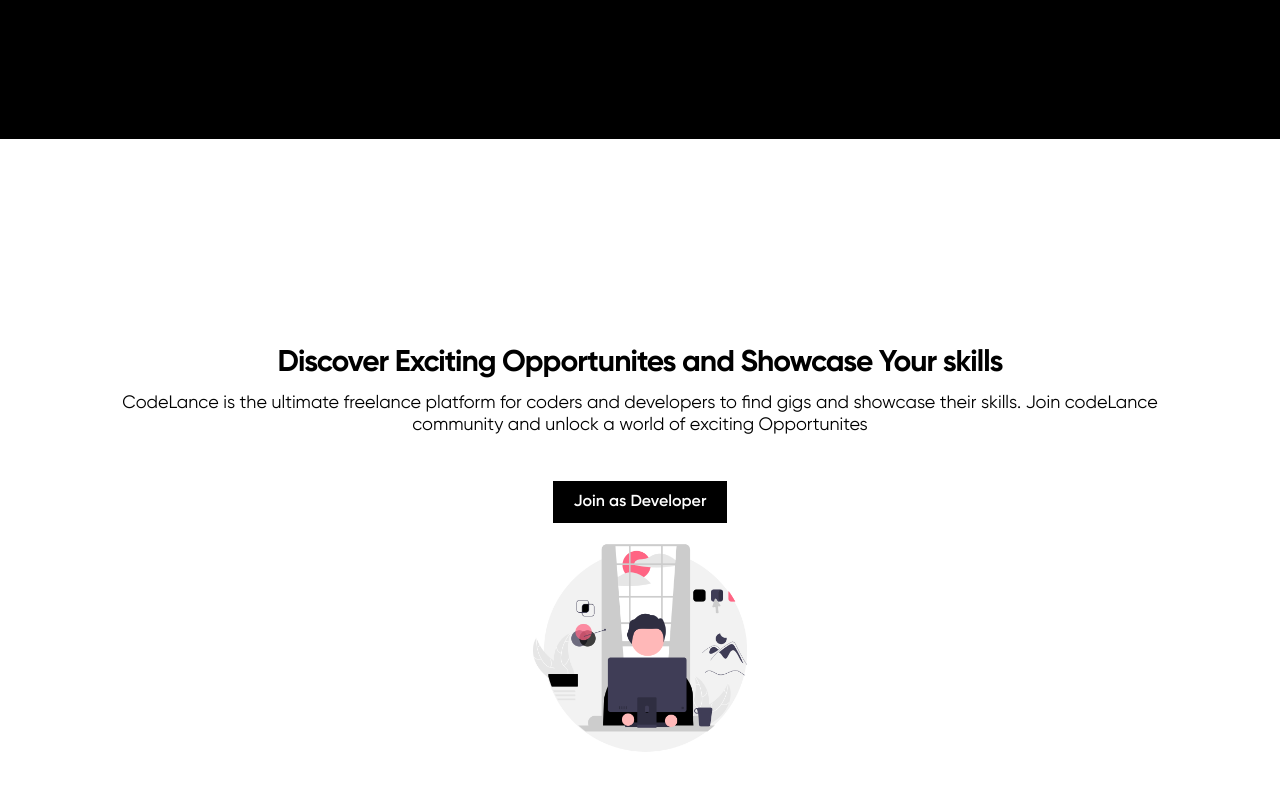
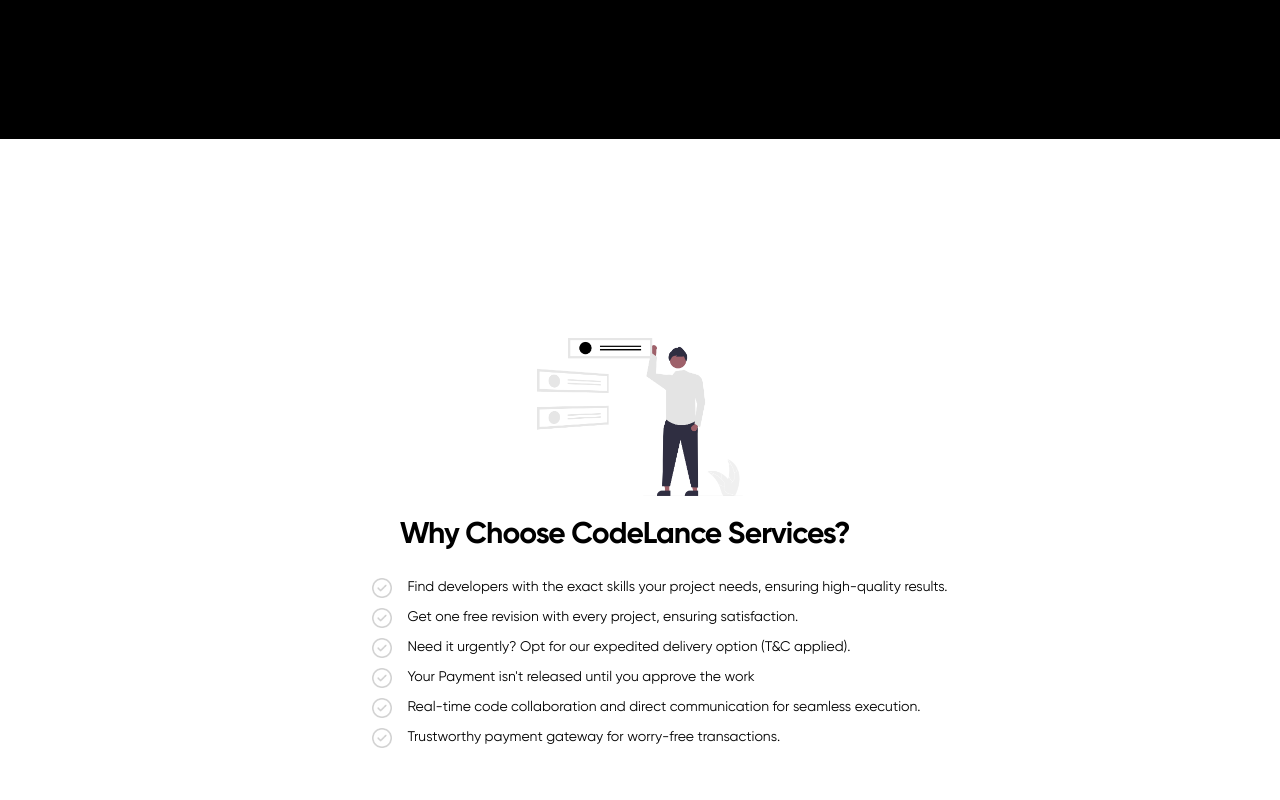
Before and after one commit to Akshatjalan/DevFreelance, a React (Create React App) app in the folder frontend/: page / in a window 1280 px wide. Shown: the part 1460-2260 px from the top of the page. Built offline with nearby package versions, Linux system fonts and the light colour scheme.

Commit message:
added why codelance section

```diff
--- a/frontend/src/pages/Home.js
+++ b/frontend/src/pages/Home.js
@@ -6,6 +6,7 @@
 // import { Link } from "react-router-dom";
 import "../styles/Home.css";
 import freelancerPic from "../assets/undraw_Designer.png";
+import WhyChoosePic from "../assets/undraw_My_answer.png";
 import check from "../assets/check.png";
 
 function Home() {
@@ -35,6 +36,46 @@
         </>
       </div>
 
+      <div className="chooseContainer">
+        <div className="chooseCont">
+          <img className="choosetImg" src={WhyChoosePic} alt="" />
+          <div>
+            <div className="chooseTitle">Why Choose CodeLance Services?</div>
+
+            <div className="chooseDesc">
+              <ul className="points">
+                <li>
+                  <img className="checkIcon" src={check} alt="" /> Find
+                  developers with the exact skills your project needs, ensuring
+                  high-quality results.
+                </li>
+                <li>
+                  <img className="checkIcon" src={check} alt="" /> Get one free
+                  revision with every project, ensuring satisfaction.
+                </li>
+                <li>
+                  <img className="checkIcon" src={check} alt="" /> Need it
+                  urgently? Opt for our expedited delivery option (T&C applied).
+                </li>
+                <li>
+                  <img className="checkIcon" src={check} alt="" /> Your Payment
+                  isn't released until you approve the work
+                </li>
+                <li>
+                  <img className="checkIcon" src={check} alt="" /> Real-time
+                  code collaboration and direct communication for seamless
+                  execution.
+                </li>
+                <li>
+                  <img className="checkIcon" src={check} alt="" />
+                  Trustworthy payment gateway for worry-free transactions.
+                </li>
+              </ul>
+            </div>
+          </div>
+        </div>
+      </div>
+
       <div className="clientContainer">
         <div className="clientCont">
           <div>
@@ -50,33 +91,6 @@
             <button className="clientButtons">Join as Developer</button>
           </div>
           <img className="clientImg" src={freelancerPic} alt="" />
-        </div>
-      </div>
-
-      <div className="clientContainer">
-        <div className="clientCont">
-          <img className="clientImg" src={freelancerPic} alt="" />
-          <div>
-            <div className="clientTitle">Why Choose CodeLance Services?</div>
-
-            <div className="clientDesc">
-              <ul>
-                <li>
-                  <img className="checkIcon" src={check} alt="" /> CodeLance
-                  provides 1 free Revision for every gig you ordered
-                </li>
-                <li>
-                  <img className="checkIcon" src={check} alt="" /> Urgent
-                  Delivery option, if your order is important we got you! (T&C
-                  applied)
-                </li>
-                <li>
-                  <img className="checkIcon" src={check} alt="" /> Your Payment
-                  isn't released until you approve the work
-                </li>
-              </ul>
-            </div>
-          </div>
         </div>
       </div>
 
--- a/frontend/src/styles/Home.css
+++ b/frontend/src/styles/Home.css
@@ -95,7 +95,6 @@
 .clientTitle {
   padding-bottom: 30px;
   font-family: "gilroyBold";
-  padding-bottom: 10px;
   font-size: 60px;
   width: 700px;
   letter-spacing: -3px;
@@ -219,6 +218,53 @@
   color: black;
 }
 
+.chooseContainer {
+  display: flex;
+  align-items: center;
+  justify-content: center;
+  flex-direction: column;
+  min-height: 98dvh;
+}
+
+.chooseCont {
+  display: flex;
+  align-items: center;
+  justify-content: space-between;
+  flex-direction: column;
+  width: 1400px;
+}
+
+.choosetImg {
+  height: 350px;
+}
+
+.chooseTitle {
+  text-align: center;
+  padding-bottom: 10px;
+  font-family: "gilroyBold";
+  font-size: 60px;
+  width: 800px;
+  letter-spacing: -3px;
+}
+
+.chooseDesc {
+  font-family: "gilroy";
+  text-align: left;
+  font-size: 20px;
+}
+
+.points {
+  display: flex;
+  flex-direction: column;
+  gap: 10px;
+}
+
+.points li {
+  display: flex;
+  align-items: center;
+  gap: 15px;
+}
+
 @media (max-width: 1550px) {
   .homeContainer {
     margin-top: 20px;
@@ -230,7 +276,7 @@
     padding: 30px;
     text-align: center;
     font-size: 40px;
-    width: 90%;
+    width: 80%;
     line-height: normal;
     letter-spacing: -2px;
     white-space: pre-line;
@@ -246,10 +292,9 @@
     padding: 15px 25px;
     border: 1px solid black;
     font-size: 18px;
+    margin-top: 25px;
   }
-  .clientContainer {
-    margin-top: 20px;
-  }
+
   .clientCont {
     display: flex;
     align-items: center;
@@ -308,4 +353,26 @@
     width: 90%;
     letter-spacing: -1px;
   }
+
+  .chooseContainer {
+    height: 100vh;
+  }
+
+  .chooseTitle {
+    font-size: 30px;
+    width: 95%;
+    letter-spacing: -1px;
+  }
+
+  .chooseDesc {
+    width: 100%;
+    font-size: 14px;
+  }
+
+  .choosetImg {
+    height: 200px;
+  }
+  .chooseCont {
+    width: 90%;
+  }
 }
```
Also changed, not shown: frontend/src/assets/undraw_My_answer.png (added).
